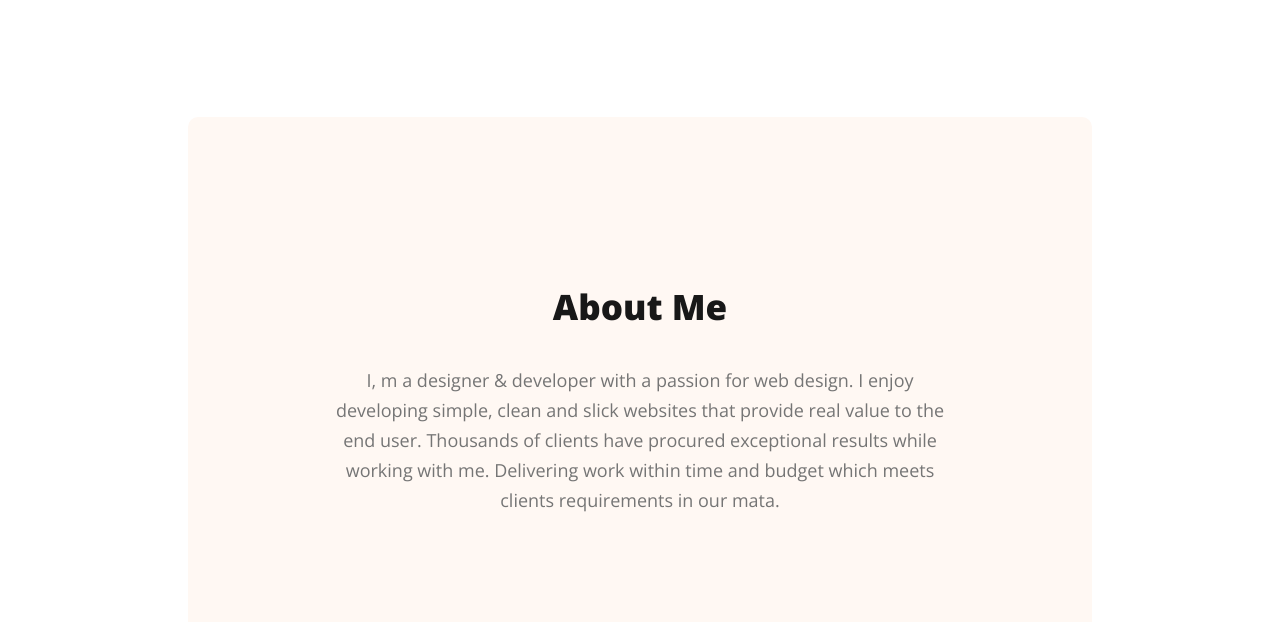
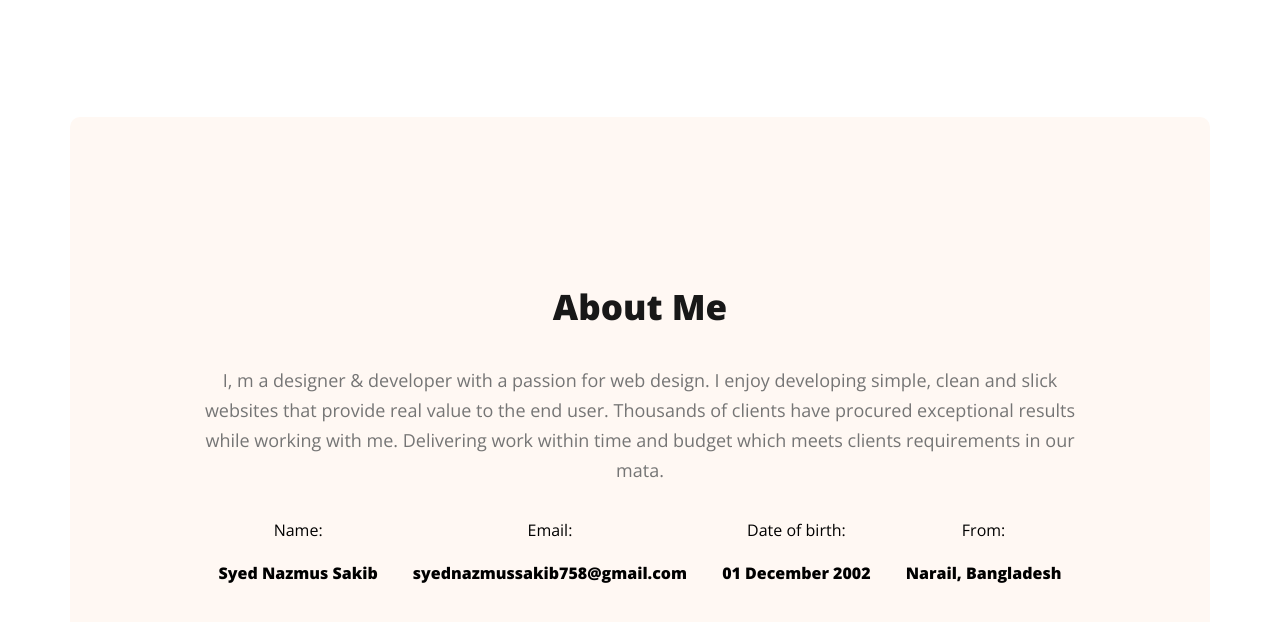
Before and after one commit to sn-sakib/portfolio, a plain HTML site: page portfolio.html in a window 1280 px wide. Shown: the part 596-1218 px from the top of the page. Drawn offline with nearby package versions, Linux system fonts and the light colour scheme.

Commit message:
about info

```diff
--- a/portfolio.html
+++ b/portfolio.html
@@ -35,7 +35,25 @@
     </header>
     <main>
         <section class="about"><h3 class="section-title">About Me</h3>
-            <p class="section-description">I, m a designer & developer with a passion for web design. I enjoy developing simple, clean and slick websites that provide real value to the end user. Thousands of clients have procured exceptional results while working with me. Delivering work within time and budget which meets clients requirements in our mata.</p>
+            <p class="section-description">I, m a designer & developer with a passion for web design. I enjoy developing simple, clean and slick websites that provide real value to the end user. Thousands of clients have procured exceptional results while working with me. Delivering work within time and budget which meets clients requirements in our mata.</p><!--.about-info*4>h4.info-title+p.info-description-->
+            <div class="about-info-container"><div class="about-info">
+                <p class="info-title">Name:</p>
+                <h4 class="info-description">Syed Nazmus Sakib</h4>
+            </div>
+            <div class="about-info">
+                <p class="info-title">Email:</p>
+                <h4 class="info-description">syednazmussakib758@gmail.com</h4>
+            </div>
+            <div class="about-info">
+                <p class="info-title">Date of birth:</p>
+                <h4 class="info-description">01 December 2002</h4>
+            </div>
+            <div class="about-info">
+                <p class="info-title">From:</p>
+                <h4 class="info-description">Narail, Bangladesh</h4>
+            </div>
+        </div>
+
         </section>
     </main>
 </body>
--- a/styles/portfolio.css
+++ b/styles/portfolio.css
@@ -76,12 +76,17 @@ nav a{
     font-weight: 700;
     margin-top: 5px;
 }
+/* main section*/
+main{
+    max-width: 1140px;
+    margin: 0 auto;
+}
 
 /* about me */
 .about{
     margin-top: 130px;
-    margin-left: 180px;
-    margin-right: 180px;
+   /* margin-left: 180px;
+    margin-right: 180px;*/
     padding: 131px;
     border-radius: 10px;
     background: #FFF8F3;
@@ -99,3 +104,11 @@ font-size: 18px;
 font-weight: 400;
 line-height: 30px; /* 166.667% */
 }
+.about-info{
+    text-align: center;
+}
+
+.about-info-container{
+    display: flex;
+    justify-content: space-around;
+}
```
